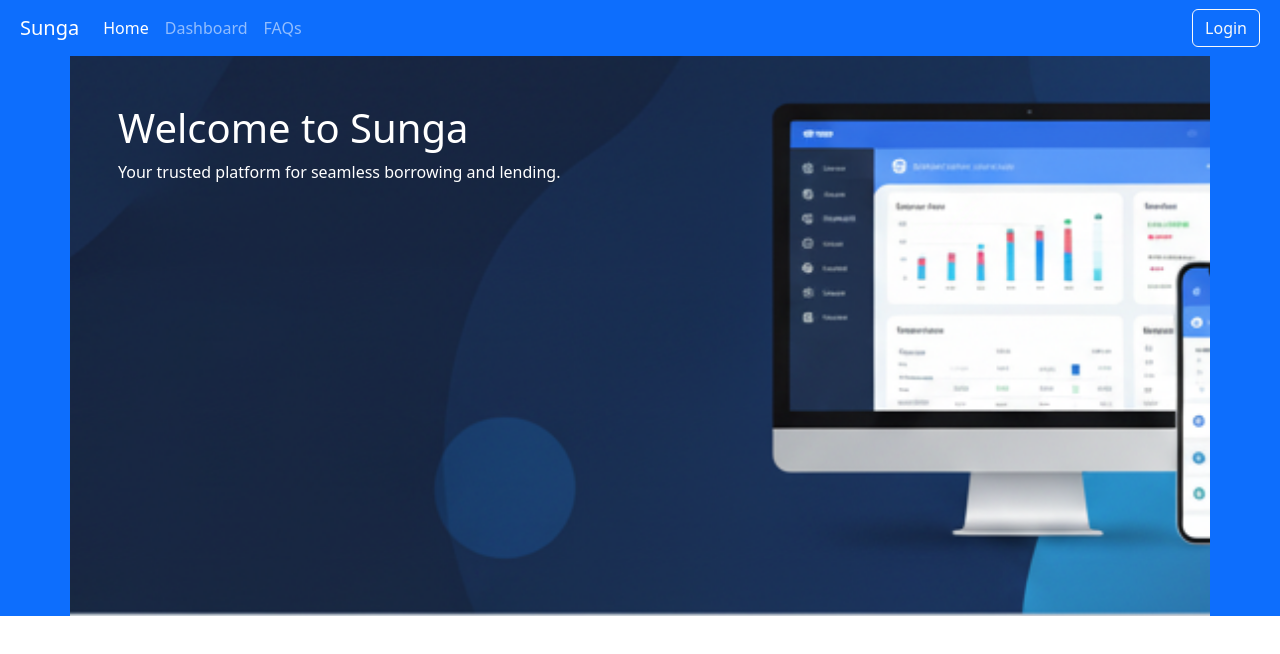
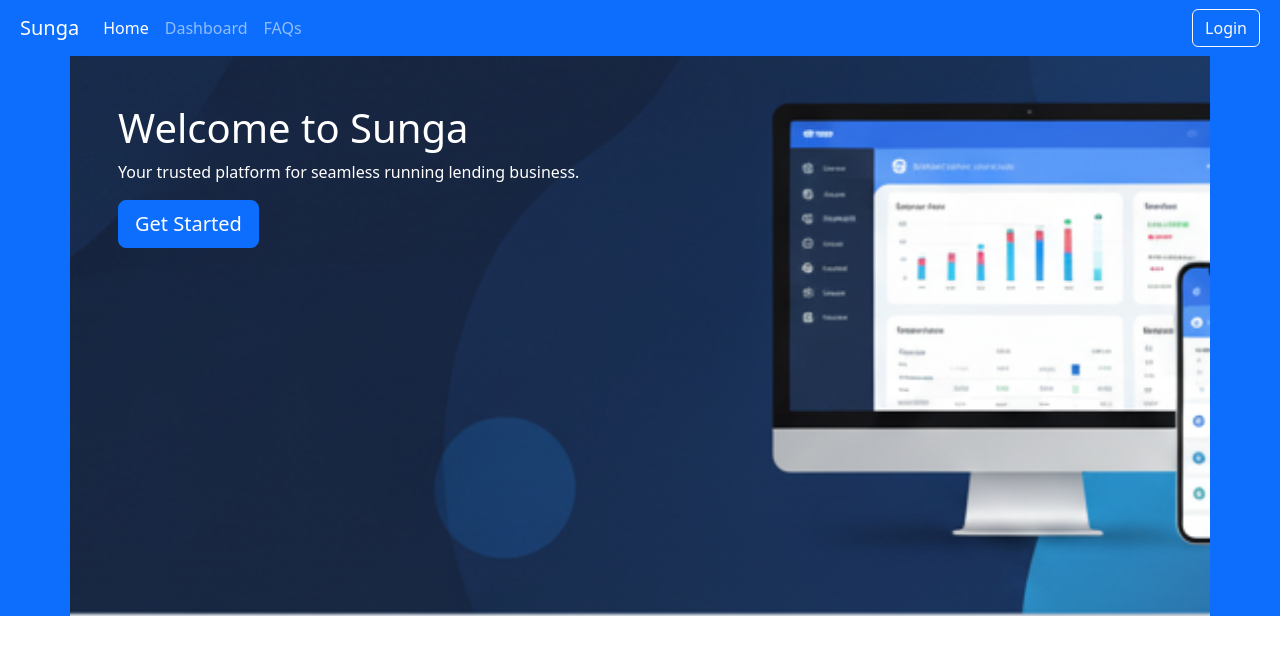
Before and after one commit to Dalliso-banda/sunga, a React (Vite) app in the folder client/: page / in a window 1280 px wide. Shown: the top 654 px of the page. Built offline with nearby package versions, Linux system fonts and the light colour scheme.

Commit message:
added the login page and made a link to it in LoginPage

```diff
--- a/client/src/App.jsx
+++ b/client/src/App.jsx
@@ -1,8 +1,9 @@
 import 'bootstrap/dist/css/bootstrap.min.css'
 import {createBrowserRouter,RouterProvider} from 'react-router-dom'
 import Nav from './components/Nav.jsx'
-import Hero from './components/Hero.jsx'
+import LoginPage from './pages/Login.jsx'
 import Home from './pages/Home.jsx'
+
 
 const router = createBrowserRouter(
 [
@@ -18,7 +19,7 @@
 },
 {
    path: '/login',
-  element:<Nav/>
+  element:<LoginPage/>
 
 },
 {
--- a/client/src/components/Hero.jsx
+++ b/client/src/components/Hero.jsx
@@ -1,4 +1,5 @@
 import {Container } from 'react-bootstrap';
+import {Link } from 'react-router-dom'
 
 export default function Hero() {
     const background={
@@ -15,7 +16,10 @@
     <div className='d-flex w-100 bg-primary  align-items-center justify-content-center' >
     <Container className="bg-light p-5  bgrounded-lg m-0 p-5" style={background}>
       <h1>Welcome to Sunga</h1>
-      <p>Your trusted platform for seamless borrowing and lending.</p>
+      <p>Your trusted platform for seamless running lending business.</p>
+      <button className="btn btn-primary btn-lg">
+        <Link className='text-white nav-link' to={'/login'}>Get Started</Link>
+      </button>
     </Container>
     </div>
   );
--- /dev/null
+++ b/client/src/pages/Login.jsx
@@ -0,0 +1,13 @@
+import react from 'react'
+
+
+
+
+
+export default function LoginPage(){
+     return(<>
+          <div>
+            <h1>Login</h1>
+          </div>
+     </>)
+}
```
